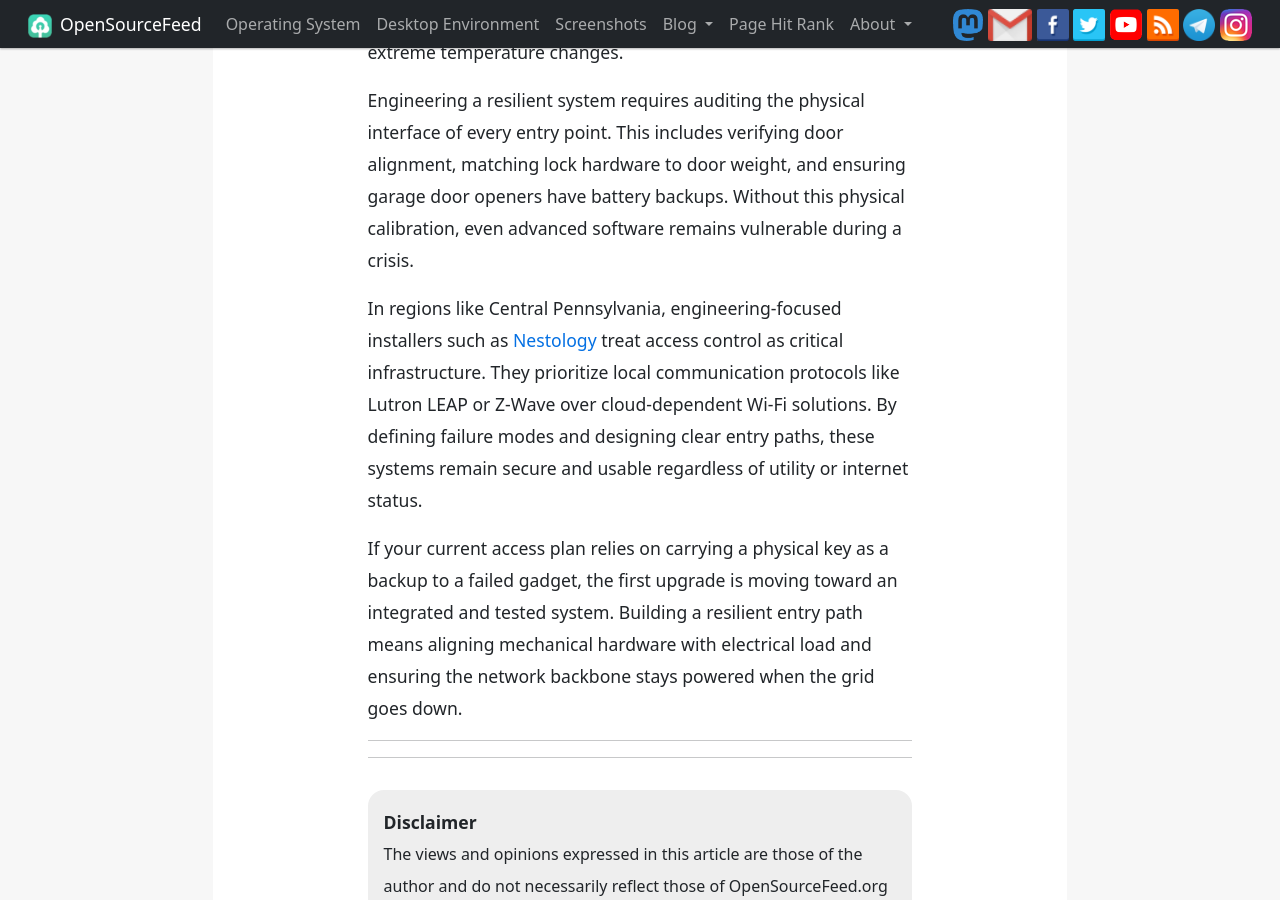
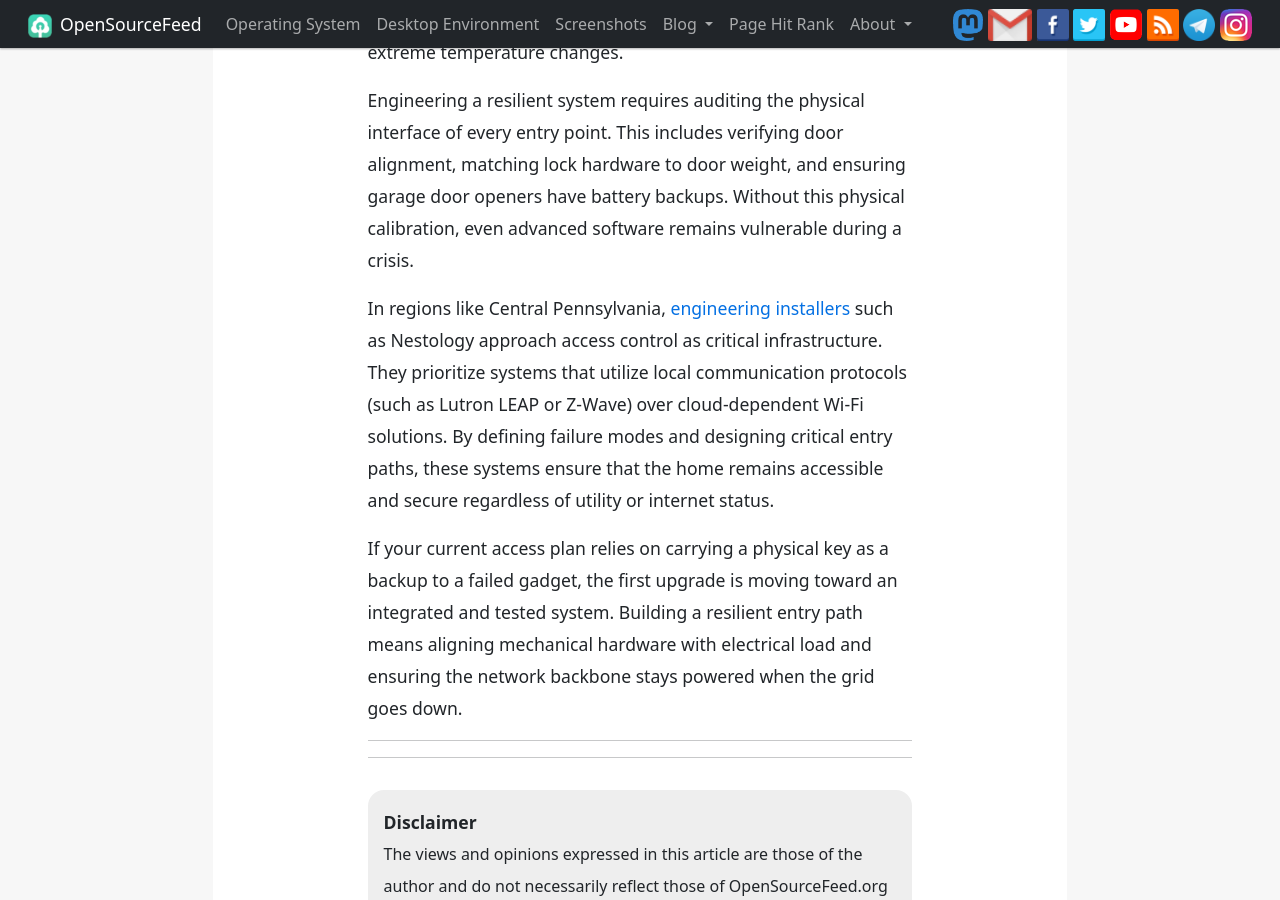
Before and after one commit to opensourcefeed/insights, a Jekyll site: the page built from _posts/2026-01-26-resilient-access-control-during-power-outages.md, in a window 1280 px wide and 900 px high, scrolled down 2347 px. Built offline with Jekyll 4.4.1, drawn with Linux system fonts in a browser that asks for light colours; comment, search, counter and statistics services are not loaded.

Commit message:
Correct link & content

```diff
--- a/_posts/2026-01-26-resilient-access-control-during-power-outages.md
+++ b/_posts/2026-01-26-resilient-access-control-during-power-outages.md
@@ -39,6 +39,6 @@ Many smart lock failures are mechanical rather than electronic. Poor door alignm
 
 Engineering a resilient system requires auditing the physical interface of every entry point. This includes verifying door alignment, matching lock hardware to door weight, and ensuring garage door openers have battery backups. Without this physical calibration, even advanced software remains vulnerable during a crisis.
 
-In regions like Central Pennsylvania, engineering-focused installers such as [Nestology](https://www.nestology.pro/) treat access control as critical infrastructure. They prioritize local communication protocols like Lutron LEAP or Z-Wave over cloud-dependent Wi-Fi solutions. By defining failure modes and designing clear entry paths, these systems remain secure and usable regardless of utility or internet status.
+In regions like Central Pennsylvania, [engineering installers](https://www.nestology.pro/) such as Nestology approach access control as critical infrastructure. They prioritize systems that utilize local communication protocols (such as Lutron LEAP or Z-Wave) over cloud-dependent Wi-Fi solutions. By defining failure modes and designing critical entry paths, these systems ensure that the home remains accessible and secure regardless of utility or internet status.
 
 If your current access plan relies on carrying a physical key as a backup to a failed gadget, the first upgrade is moving toward an integrated and tested system. Building a resilient entry path means aligning mechanical hardware with electrical load and ensuring the network backbone stays powered when the grid goes down.
```
